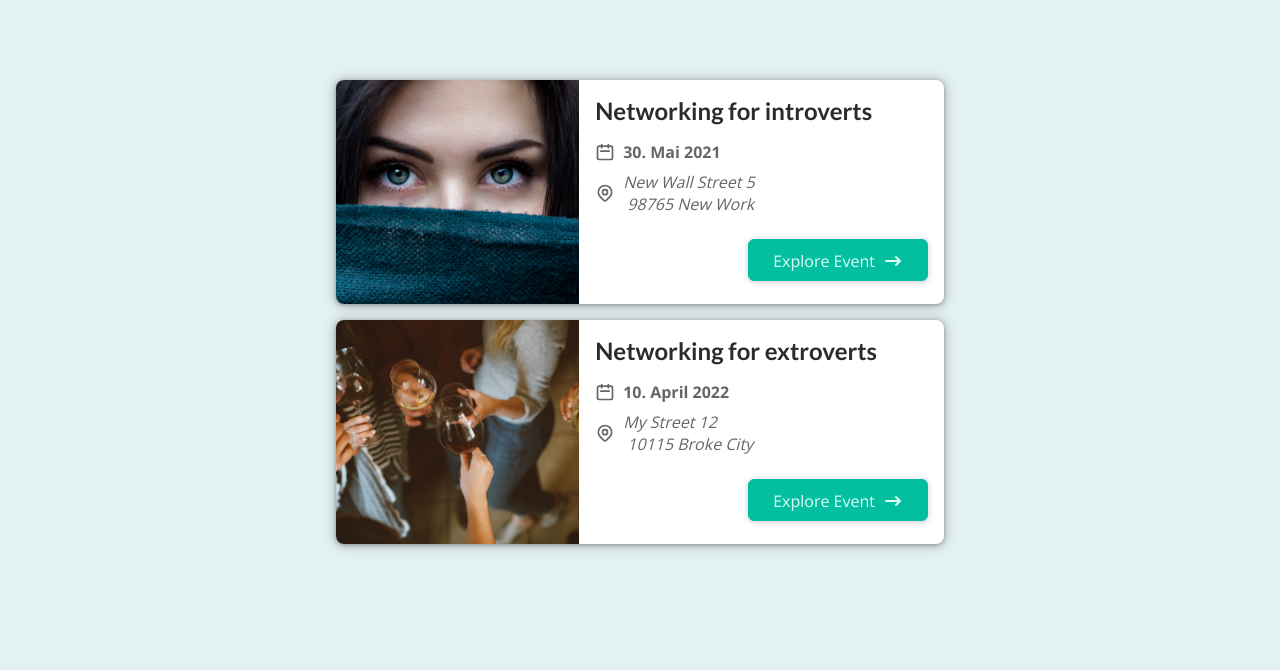
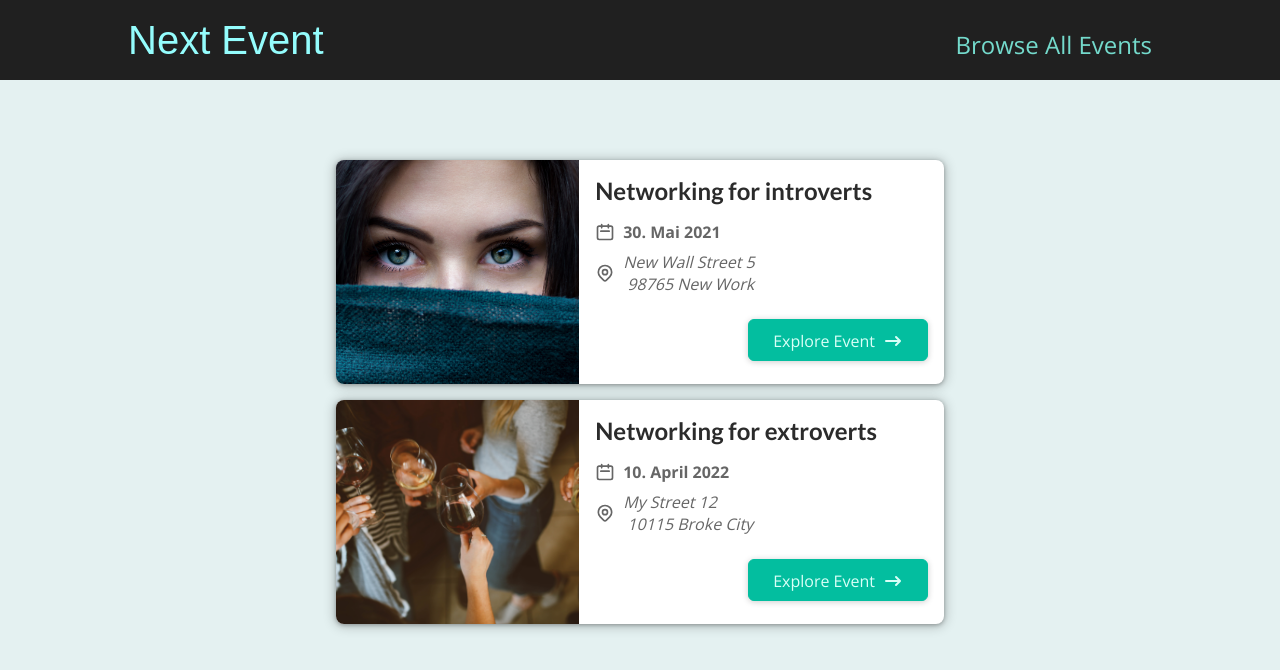
Before and after one commit to AbBiz101/learningNext, a Next.js app: page / in a window 1280 px wide. Shown: the top 670 px of the page. Built offline with nearby package versions, Linux system fonts and the light colour scheme.

Commit message:
event added

```diff
--- /dev/null
+++ b/components/layout/layout.js
@@ -0,0 +1,11 @@
+import React from 'react'
+import MainHeader from './main-header'
+
+export default function Layout(props) {
+  return (
+    <>
+    <MainHeader/>
+    <main>{props.children}</main>
+    </>
+  )
+}
--- /dev/null
+++ b/components/layout/main-header.js
@@ -0,0 +1,19 @@
+import Link from 'next/link';
+import React from 'react';
+import classes from './main-header.module.css';
+export default function MainHeader() {
+	return (
+		<header className={classes.header}>
+			<div className={classes.logo}>
+				<Link href="/">Next Event</Link>
+			</div>
+			<nav className={classes.navigation}>
+				<ul>
+					<li>
+						<Link href="/events">Browse All Events</Link>
+					</li>
+				</ul>
+			</nav>
+		</header>
+	);
+}
--- a/pages/_app.js
+++ b/pages/_app.js
@@ -1,7 +1,12 @@
-import '../styles/globals.css'
+import Layout from '../components/layout/layout';
+import '../styles/globals.css';
 
 function MyApp({ Component, pageProps }) {
-  return <Component {...pageProps} />
+	return (
+		<Layout>
+			<Component {...pageProps} />
+		</Layout>
+	);
 }
 
-export default MyApp
+export default MyApp;
```
Also changed, not shown: pages/events/index.js (+8 -1 lines), components/layout/main-header.module.css (renamed from styles/main-header.module.css).
